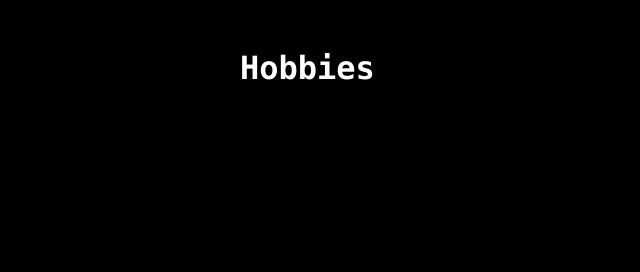
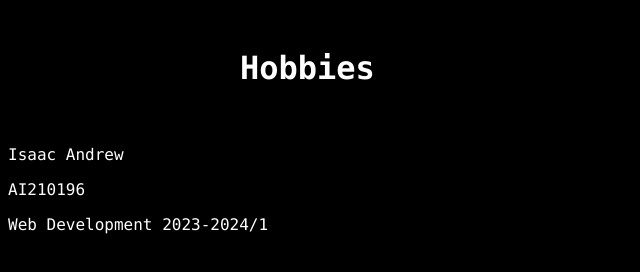
Before and after one commit to isaacandrew123/webdev_lab_3, a plain HTML site: page hobbies.html in a window 1280 px wide. Shown: the whole page, without its empty margins (0-640 px from the left). Drawn offline with Linux system fonts and the light colour scheme.

Commit message:
added footer

```diff
--- a/hobbies.html
+++ b/hobbies.html
@@ -21,5 +21,10 @@
         <h1>Hobbies</h1>
         <!-- Fill in your hobbies here -->
     </div>
+    <div class="footer">
+        <p class="footer-item">Isaac Andrew</p>
+        <p class="footer-item">AI210196</p>
+        <p class="footer-item">Web Development 2023-2024/1</p>
+    </div>
 </body>
 </html>
```
